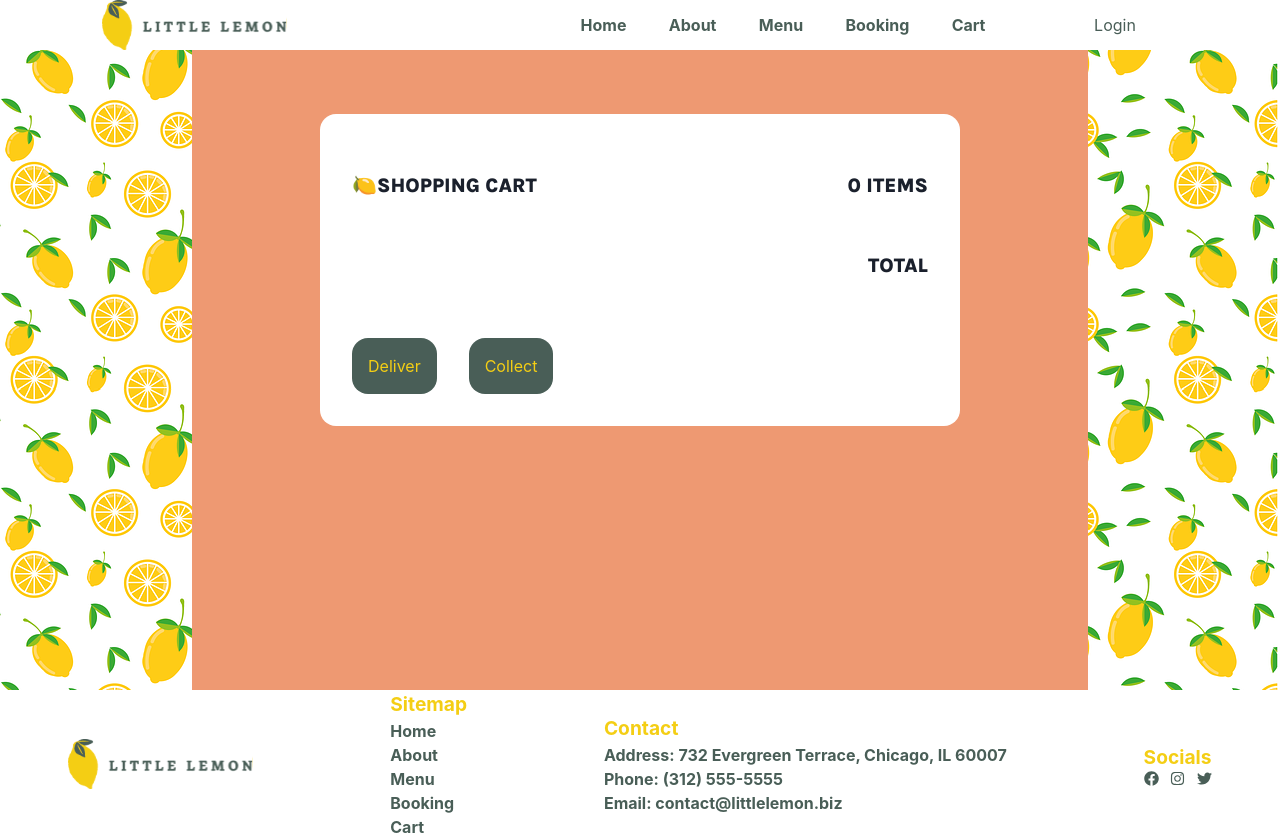
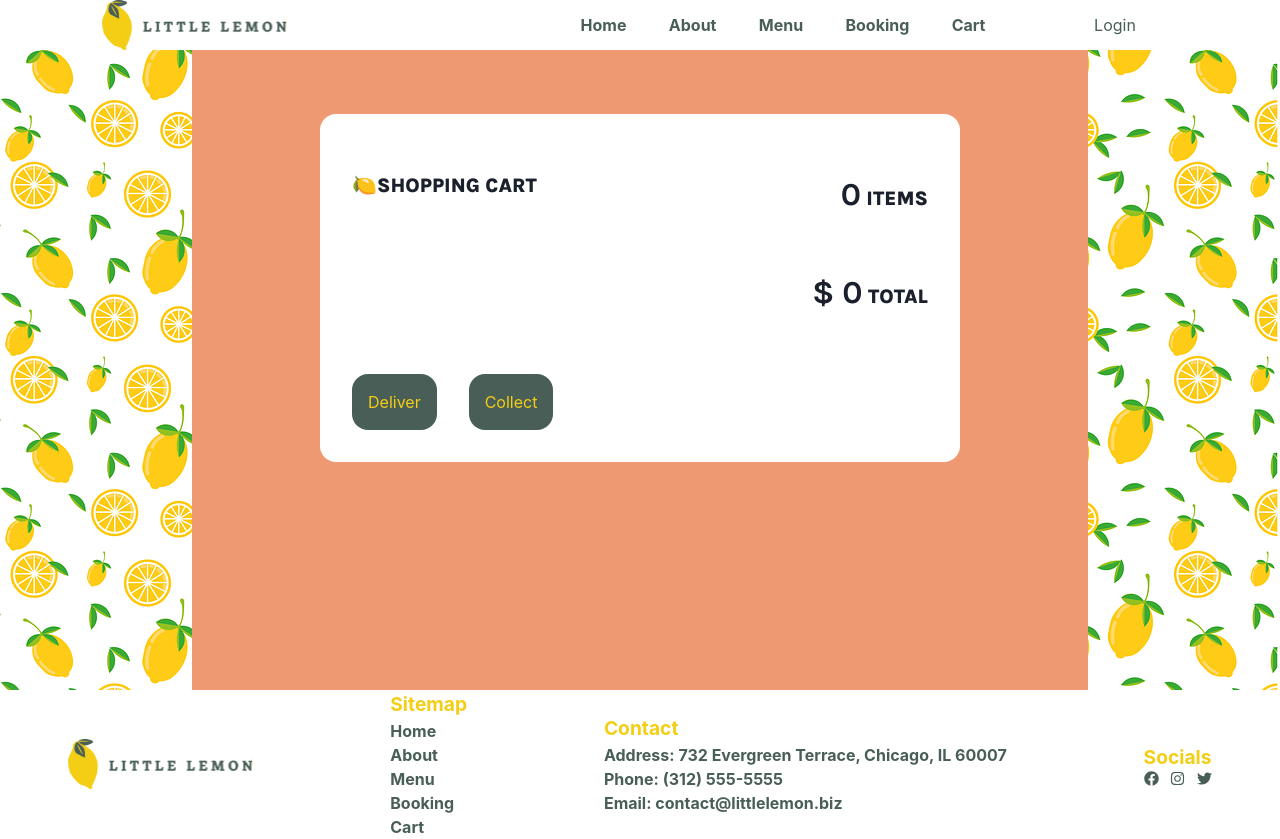
Before and after one commit to benjaminelliott/litle-lemon-web-app, a React (Create React App) app: page /cart in a window 1280 px wide. Built offline with nearby package versions, Linux system fonts and the light colour scheme; a web font is replaced by a local one.

Commit message:
completed cart functionality, next is login, delivery and collection

```diff
--- a/src/App.css
+++ b/src/App.css
@@ -126,6 +126,7 @@ section {
   margin-top: 0;
   display: flex;
   flex-direction: column;
+  background: var(--p1);
 }
 
 .hero {
@@ -407,7 +408,7 @@ section {
   flex-direction: column;
   row-gap: 2rem;
   padding: 5% 10%;
-  background-color: var(--p1)
+  background-color: var(--h3)
 }
 
 .hero-about {
@@ -930,6 +931,18 @@ select:focus{
   gap: 0.5rem;
 }
 
+.cart-total-items {
+  font-size: xx-large;
+}
+
+.cart-total-total {
+  font-size: xx-large;
+}
+
+.cart-total-total::before {
+  content: '$ '
+}
+
 .cart-options {
   display: flex;
   flex-direction: column;
--- a/src/components/HomePage.tsx
+++ b/src/components/HomePage.tsx
@@ -1,6 +1,5 @@
 import { animated, useSpring } from '@react-spring/web';
 import { Hero } from './HomePageHero';
-import { Specials } from './HomePageSpecials';
 import { Testimonials } from './HomePageTestimonials'
 
 export const HomePage = () => {
@@ -14,7 +13,6 @@ export const HomePage = () => {
     return (
         <animated.section className="section home" style={{...fade}}>
             <Hero />
-            <Specials />
             <Testimonials />
         </animated.section>
     )
--- a/src/components/ShoppingCart.tsx
+++ b/src/components/ShoppingCart.tsx
@@ -1,4 +1,5 @@
 import { useShoppingCart } from 'context/ShoppingCartContext';
+import menuItems from "../data/items.json"
 import { CartSection } from './CartSection';
 import { animated, useSpring } from '@react-spring/web';
 import React, { useId, useState } from 'react';
@@ -24,9 +25,20 @@ export const ShoppingCart = () => {
             <div className='cart-header'>
                 <h1 className="text-section-title">🍋Shopping Cart </h1>
                 <div className='cart-total'>
-                    <h1 className="text-section-title">{cartQuantity} items</h1>
+                    <h1 className="text-section-title"><strong className='cart-total-items'>{cartQuantity}</strong> items</h1>
                     <h1 className="text-section-title">
-                        Total
+                        <strong className='cart-total-total'>
+                            {
+                                cartItems.reduce((total:number, cartItem:any) => {
+                                const [ app, ent, des ]:any = menuItems;
+                                console.log(app)
+                                const appItem:any = app.items.find((i:any) => i.id === cartItem.id)
+                                const entItem:any = ent.items.find((i:any) => i.id === cartItem.id)
+                                const desItem:any = des.items.find((i:any) => i.id === cartItem.id)
+                                return total + (appItem?.price * cartItem.quantity || 0 ) + (entItem?.price * cartItem.quantity || 0 ) + (desItem?.price  * cartItem.quantity|| 0)
+                                }, 0)
+                            }
+                        </strong> Total
                     </h1>
                 </div>
             </div>
--- a/src/context/ShoppingCartContext.tsx
+++ b/src/context/ShoppingCartContext.tsx
@@ -1,4 +1,5 @@
 import { ReactNode, createContext, useContext, useState } from "react"
+import { useLocalStorage } from "hooks/useLocalStorage"
 
 type ShoppingCartProviderProps = {
     children: ReactNode
@@ -26,7 +27,7 @@ export const useShoppingCart = () => {
 
 export const ShoppingCartProvider = ( {children}: ShoppingCartProviderProps ) => {
 
-    const [cartItems, setCartItems] = useState<CartItem[]>([])
+    const [cartItems, setCartItems] = useLocalStorage<CartItem[]>("shopping-cart", [])
 
     const getItemQuantity = (id: number) => {
         return cartItems.find(item => item.id === id)?.quantity || 0;
--- /dev/null
+++ b/src/hooks/useLocalStorage.tsx
@@ -0,0 +1,23 @@
+import { useEffect, useState } from "react"
+
+export function useLocalStorage<T> (key: string, initialValue: T | (() => T)) {
+    const [ value, setValue ] = useState<T>(() => {
+
+        const jsonValue = localStorage.getItem(key)
+
+        if(jsonValue != null) return JSON.parse(jsonValue)
+
+        if(typeof initialValue === 'function') {
+            return (initialValue as () => T)()
+        }
+        else {
+            return initialValue
+        }
+    })
+
+    useEffect(() => {
+        localStorage.setItem(key, JSON.stringify(value))
+    }, [key, value])
+
+    return [value, setValue] as [typeof value, typeof setValue]
+}
```
